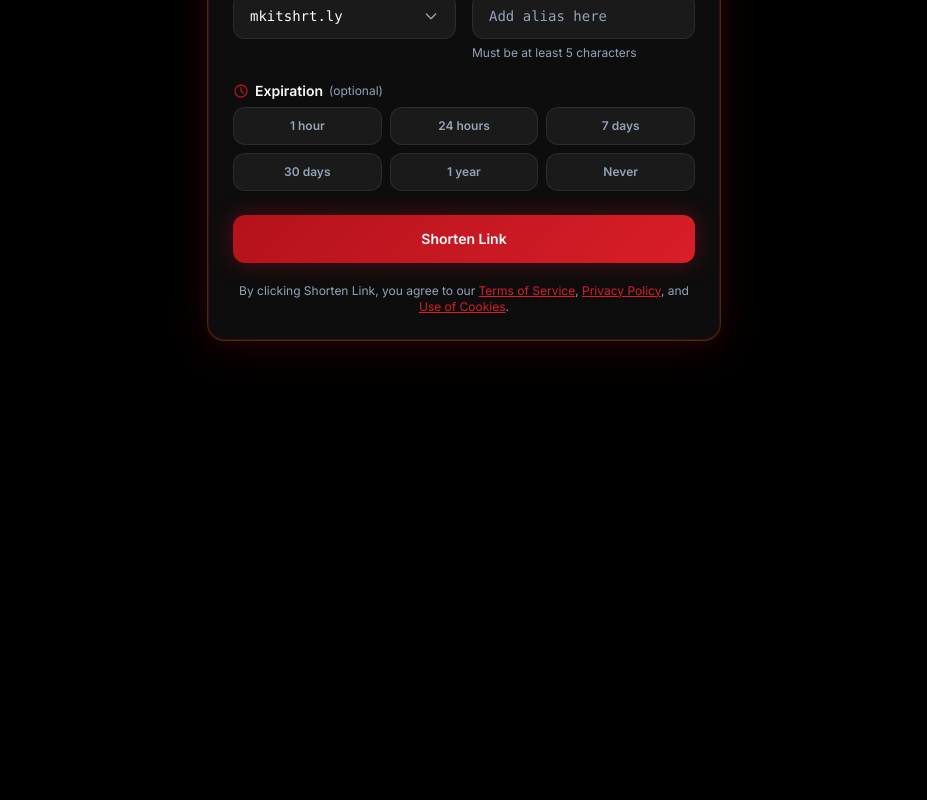
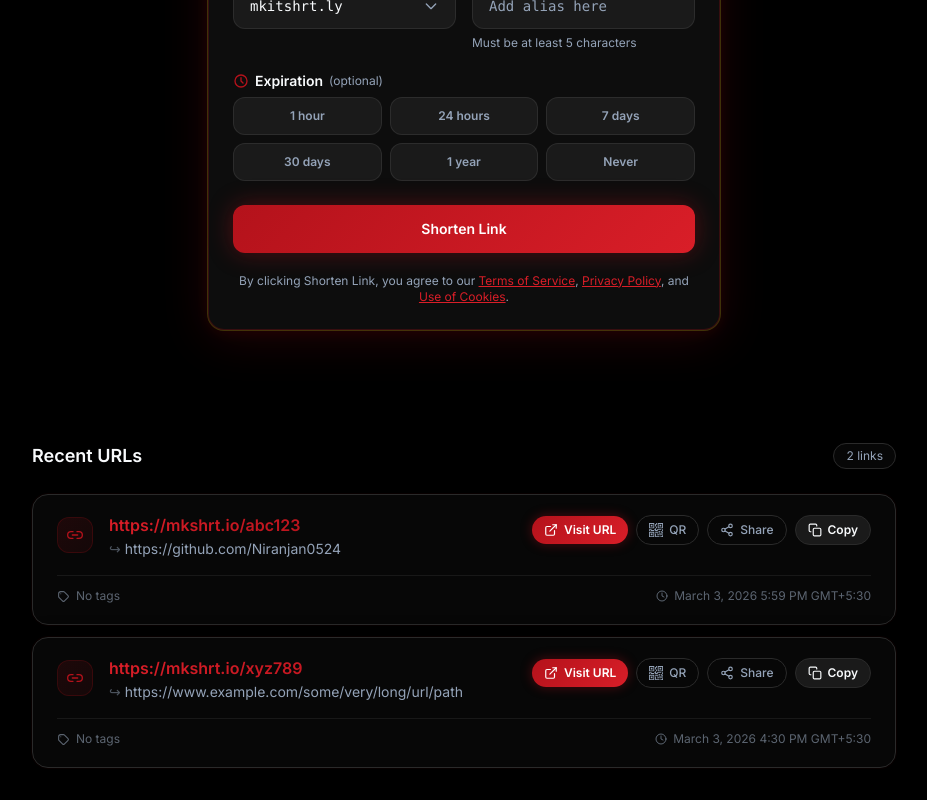
Before and after one commit to Niranjan0524/Distributed-URL-Shortner, a React (Vite) app in the folder Frontend/: page / in a window 1280 px wide. Shown: the part 374-1174 px from the top of the page, without its empty margins (176-1103 px from the left). Before the commit the page ends 800 px from the top, so only its background shows below. Built offline with nearby package versions, Linux system fonts and the light colour scheme.

Commit message:
built urlhistory

```diff
--- a/Frontend/src/components/Header.jsx
+++ b/Frontend/src/components/Header.jsx
@@ -5,9 +5,9 @@
   const [isLoggedIn, setIsLoggedIn] = useState(false);
 
   return (
-    <div className="px-4 pt-4 pb-2">
+    <div className="fixed top-5 left-0 right-0 z-50 px-4">
       <header
-        className="mx-auto max-w-6xl rounded-2xl border border-border bg-bg-secondary/80 backdrop-blur-xl"
+        className="mx-auto max-w-6xl rounded-2xl border border-border bg-bg-secondary/50 backdrop-blur-xl "
         style={{ boxShadow: "0 4px 32px rgba(0,0,0,0.8), 0 0 0 1px rgba(180,18,27,0.15)" }}
       >
         <div className="flex h-16 items-center justify-between px-6">
--- /dev/null
+++ b/Frontend/src/components/Homebody.jsx
@@ -0,0 +1,15 @@
+import UrlForm from "./urlForm";
+import UrlHistory from "./UrlHistory";
+const Homebody=()=>{
+
+
+    return (<>
+    <div className="mt-20">
+        <UrlForm/>
+        <UrlHistory/>
+
+        </div>
+    </>)
+}
+
+export default Homebody;
--- /dev/null
+++ b/Frontend/src/components/UrlCard.jsx
@@ -0,0 +1,127 @@
+import { FiCopy, FiExternalLink, FiShare2, FiClock, FiLink2 } from "react-icons/fi";
+import { BsQrCode } from "react-icons/bs";
+/* ── Reusable action button ── */
+const ActionBtn = ({ icon, label, onClick, filled = false, dark = false }) => {
+  if (filled) {
+    return (
+      <button
+        onClick={onClick}
+        className="flex items-center gap-1.5 rounded-full px-3 py-1.5 text-xs font-semibold text-white transition-all duration-150 hover:scale-[1.04] active:scale-[0.97]"
+        style={{ background: "linear-gradient(135deg, #B4121B, #D91E28)", boxShadow: "0 0 12px rgba(180,18,27,0.4)" }}
+      >
+        {icon}
+        {label}
+      </button>
+    );
+  }
+  if (dark) {
+    return (
+      <button
+        onClick={onClick}
+        className="flex items-center gap-1.5 rounded-full bg-bg-tertiary px-3 py-1.5 text-xs font-semibold text-text-primary transition-all duration-150 hover:bg-bg-tertiary/80 hover:scale-[1.04] active:scale-[0.97] border border-border"
+      >
+        {icon}
+        {label}
+      </button>
+    );
+  }
+  return (
+    <button
+      onClick={onClick}
+      className="flex items-center gap-1.5 rounded-full border border-border px-3 py-1.5 text-xs font-medium text-text-muted transition-all duration-150 hover:border-accent-red/40 hover:text-text-primary active:scale-[0.97]"
+    >
+      {icon}
+      {label}
+    </button>
+  );
+};
+
+/* ── Single URL card ── */
+const UrlCard = ({ shortUrl, originalUrl, createdAt }) => {
+  return (
+    <div
+      className="group relative rounded-2xl border border-border bg-bg-secondary/60 backdrop-blur-xl px-6 py-5 transition-all duration-200 hover:border-accent-red/30 hover:bg-bg-secondary/80"
+      style={{ boxShadow: "0 2px 20px rgba(0,0,0,0.5), 0 0 0 1px rgba(180,18,27,0.06)" }}
+    >
+      {/* ── Top row ── */}
+      <div className="flex items-start justify-between gap-4">
+
+        {/* Left: icon + URLs */}
+        <div className="flex items-start gap-4 min-w-0">
+          {/* Favicon placeholder */}
+          <div
+            className="mt-0.5 flex h-9 w-9 shrink-0 items-center justify-center rounded-xl"
+            style={{ background: "linear-gradient(135deg, #B4121B22, #D91E2811)", border: "1px solid rgba(180,18,27,0.2)" }}
+          >
+            <FiLink2 size={16} className="text-accent-red" />
+          </div>
+
+          <div className="min-w-0">
+            {/* Short URL */}
+            <a
+              href={shortUrl}
+              target="_blank"
+              rel="noreferrer"
+              className="block truncate text-base font-semibold leading-tight transition-colors duration-150 hover:text-accent-red"
+              style={{
+                background: "linear-gradient(135deg, #D91E28 0%, #B4121B 100%)",
+                WebkitBackgroundClip: "text",
+                WebkitTextFillColor: "transparent",
+              }}
+            >
+              {shortUrl}
+            </a>
+
+            {/* Original URL */}
+            <p className="mt-1 truncate text-sm text-text-muted" title={originalUrl}>
+              <span className="mr-1 text-text-muted/50">↪</span>
+              {originalUrl}
+            </p>
+          </div>
+        </div>
+
+        {/* Right: action buttons */}
+        <div className="flex shrink-0 items-center gap-2">
+          {/* Visit */}
+          <ActionBtn
+            icon={<FiExternalLink size={14} />}
+            label="Visit URL"
+            onClick={() => window.open(shortUrl, "_blank")}
+            filled
+          />
+          {/* QR */}
+          <ActionBtn icon={<BsQrCode size={14} />} label="QR" />
+          {/* Share */}
+          <ActionBtn icon={<FiShare2 size={14} />} label="Share" />
+          {/* Copy */}
+          <ActionBtn
+            icon={<FiCopy size={14} />}
+            label="Copy"
+            onClick={() => navigator.clipboard.writeText(shortUrl)}
+            dark
+          />
+        </div>
+      </div>
+
+      {/* ── Divider ── */}
+      <div className="mt-4 border-t border-border/50" />
+
+      {/* ── Bottom row: tags + timestamp ── */}
+      <div className="mt-3 flex items-center justify-between">
+        <span className="flex items-center gap-1.5 text-xs text-text-muted/60">
+          <svg width="13" height="13" fill="none" viewBox="0 0 24 24" stroke="currentColor" strokeWidth={2}>
+            <path strokeLinecap="round" strokeLinejoin="round" d="M7 7h.01M7 3h5c.512 0 1.024.195 1.414.586l7 7a2 2 0 010 2.828l-7 7a2 2 0 01-2.828 0l-7-7A1.994 1.994 0 013 12V7a4 4 0 014-4z" />
+          </svg>
+          No tags
+        </span>
+
+        <span className="flex items-center gap-1.5 text-xs text-text-muted/60">
+          <FiClock size={12} />
+          {createdAt}
+        </span>
+      </div>
+    </div>
+  );
+};
+
+export default UrlCard;
--- /dev/null
+++ b/Frontend/src/components/UrlHistory.jsx
@@ -0,0 +1,42 @@
+
+import UrlCard from "./UrlCard";
+
+
+const UrlHistory = () => {
+
+  const urls = [
+    {
+      id: 1,
+      shortUrl: "https://mkshrt.io/abc123",
+      originalUrl: "https://github.com/Niranjan0524",
+      createdAt: "March 3, 2026 5:59 PM GMT+5:30",
+    },
+    {
+      id: 2,
+      shortUrl: "https://mkshrt.io/xyz789",
+      originalUrl: "https://www.example.com/some/very/long/url/path",
+      createdAt: "March 3, 2026 4:30 PM GMT+5:30",
+    },
+  ];
+
+  return (
+    <section className="mx-auto w-full max-w-4xl px-4 py-8">
+      {/* Section header */}
+      <div className="mb-6 flex items-center justify-between">
+        <h2 className="text-lg font-semibold text-text-primary">Recent URLs</h2>
+        <span className="rounded-full border border-border bg-bg-secondary/60 px-3 py-1 text-xs text-text-muted">
+          {urls.length} links
+        </span>
+      </div>
+
+      {/* Cards */}
+      <div className="flex flex-col gap-3">
+        {urls.map((url) => (
+          <UrlCard key={url.id} {...url} />
+        ))}
+      </div>
+    </section>
+  );
+};
+
+export default UrlHistory;
--- a/Frontend/src/pages/Home.jsx
+++ b/Frontend/src/pages/Home.jsx
@@ -1,11 +1,13 @@
 import Header from "../components/Header";
-import UrlForm from "../components/urlForm";
+import Homebody from "../components/Homebody";
 
 const Home=()=>{
 
     return <>
         <Header/>
-        <UrlForm/>
+        <Homebody/>
+
+
     </>
 }
 
```
